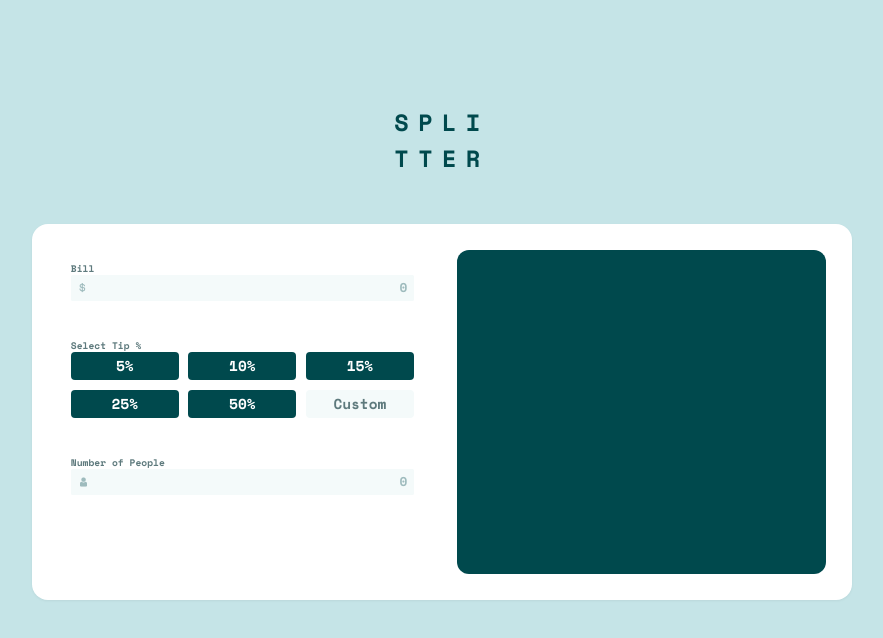
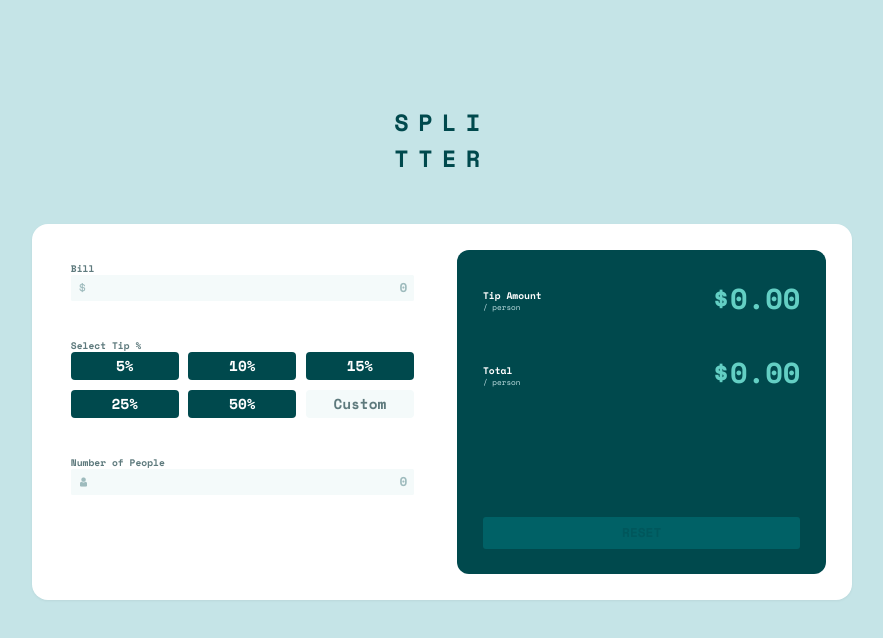
Before and after one commit to pkthunder87/tip-calculator, a React (Vite) app: page / in a window 1280 px wide. Shown: the top 638 px of the page, without its empty margins (198-1081 px from the left). Built offline with nearby package versions, Linux system fonts and the light colour scheme.

Commit message:
Feat: Add static version of Totals

```diff
--- a/src/components/Calculator.jsx
+++ b/src/components/Calculator.jsx
@@ -7,6 +7,7 @@ function Calculator() {
 
   const {
     register,
+    reset,
     handleSubmit,
     formState: { errors },
   } = useForm({
@@ -14,7 +15,6 @@ function Calculator() {
   });
 
   function whenChange(data) {
-    setCurChecked(() => data?.tipPercent);
     console.log(data);
     console.log(curChecked);
   }
@@ -72,9 +72,14 @@ function Calculator() {
               Select Tip %
             </legend>
 
-            <div onClick={() => setCustomTip(false)}>
+            <div
+              onClick={() => {
+                setCustomTip(false);
+                setCurChecked('5');
+              }}
+            >
               <label
-                className={`w-22 flex h-[2.2rem] cursor-pointer items-center justify-center rounded-[4px] bg-very-dark-cyan ${curChecked === '5' ? 'bg-cyan-500 text-very-dark-cyan' : ''}`}
+                className={`w-22 flex h-[2.2rem] cursor-pointer items-center justify-center rounded-[4px] bg-very-dark-cyan ${curChecked === '5' ? 'bg-cyan-600 text-very-dark-cyan' : ''}`}
                 htmlFor="5"
               >
                 5%
@@ -88,9 +93,14 @@ function Calculator() {
               </label>
             </div>
 
-            <div onClick={() => setCustomTip(false)}>
+            <div
+              onClick={() => {
+                setCustomTip(false);
+                setCurChecked('10');
+              }}
+            >
               <label
-                className={`w-22 flex h-[2.2rem] cursor-pointer items-center justify-center rounded-[4px] bg-very-dark-cyan ${curChecked === '10' ? 'bg-cyan-500 text-very-dark-cyan' : ''}`}
+                className={`w-22 flex h-[2.2rem] cursor-pointer items-center justify-center rounded-[4px] bg-very-dark-cyan ${curChecked === '10' ? 'bg-cyan-600 text-very-dark-cyan' : ''}`}
                 htmlFor="10"
               >
                 10%
@@ -104,9 +114,14 @@ function Calculator() {
               </label>
             </div>
 
-            <div onClick={() => setCustomTip(false)}>
+            <div
+              onClick={() => {
+                setCustomTip(false);
+                setCurChecked('15');
+              }}
+            >
               <label
-                className={`w-22 flex h-[2.2rem] cursor-pointer items-center justify-center rounded-[4px] bg-very-dark-cyan ${curChecked === '15' ? 'bg-cyan-500 text-very-dark-cyan' : ''}`}
+                className={`w-22 flex h-[2.2rem] cursor-pointer items-center justify-center rounded-[4px] bg-very-dark-cyan ${curChecked === '15' ? 'bg-cyan-600 text-very-dark-cyan' : ''}`}
                 htmlFor="15"
               >
                 15%
@@ -120,9 +135,14 @@ function Calculator() {
               </label>
             </div>
 
-            <div onClick={() => setCustomTip(false)}>
+            <div
+              onClick={() => {
+                setCustomTip(false);
+                setCurChecked('25');
+              }}
+            >
               <label
-                className={`w-22 flex h-[2.2rem] cursor-pointer items-center justify-center rounded-[4px] bg-very-dark-cyan ${curChecked === '25' ? 'bg-cyan-500 text-very-dark-cyan' : ''}`}
+                className={`w-22 flex h-[2.2rem] cursor-pointer items-center justify-center rounded-[4px] bg-very-dark-cyan ${curChecked === '25' ? 'bg-cyan-600 text-very-dark-cyan' : ''}`}
                 htmlFor="25"
               >
                 25%
@@ -136,9 +156,14 @@ function Calculator() {
               </label>
             </div>
 
-            <div onClick={() => setCustomTip(false)}>
+            <div
+              onClick={() => {
+                setCustomTip(false);
+                setCurChecked('50');
+              }}
+            >
               <label
-                className={`w-22 flex h-[2.2rem] cursor-pointer items-center justify-center rounded-[4px] bg-very-dark-cyan ${curChecked === '50' ? 'bg-cyan-500 text-very-dark-cyan' : ''}`}
+                className={`w-22 flex h-[2.2rem] cursor-pointer items-center justify-center rounded-[4px] bg-very-dark-cyan ${curChecked === '50' ? 'bg-cyan-600 text-very-dark-cyan' : ''}`}
                 htmlFor="50"
               >
                 50%
@@ -218,7 +243,27 @@ function Calculator() {
             </label>
           </div>
         </div>
-        <div className="h-[100%] w-[48%] rounded-[12px] bg-very-dark-cyan "></div>
+        <div className="grid h-[100%] w-[48%] grid-cols-2 grid-rows-[25%_25%_50%]  rounded-[12px] bg-very-dark-cyan p-8 text-highlight-cyan">
+          <div className="mt-4">
+            <p className="text-[.75rem] font-bold text-white">Tip Amount</p>
+            <p className="text-[.6rem] text-light-grayish-cyan">/ person</p>
+          </div>
+          <div className="mt-2 justify-self-end text-4xl font-bold">$0.00</div>
+          <div className="mt-6">
+            <p className="text-[.75rem] font-bold text-white">Total</p>
+            <p className="text-[.6rem] text-light-grayish-cyan">/ person</p>
+          </div>
+          <div className="mt-4 justify-self-end text-4xl font-bold">$0.00</div>
+
+          <div className=" col-span-full self-end">
+            <button
+              className=" h-10 w-full rounded-[3px] bg-[hsl(183_100%_20%)] font-bold text-[hsl(183_100%_18%)] hover:bg-selected-cyan hover:text-very-dark-cyan"
+              onClick={() => reset()}
+            >
+              RESET
+            </button>
+          </div>
+        </div>
       </form>
     </div>
   );
```
